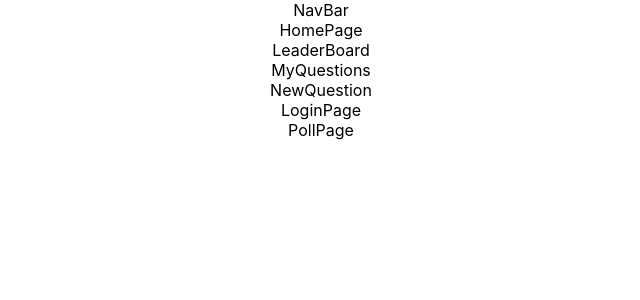
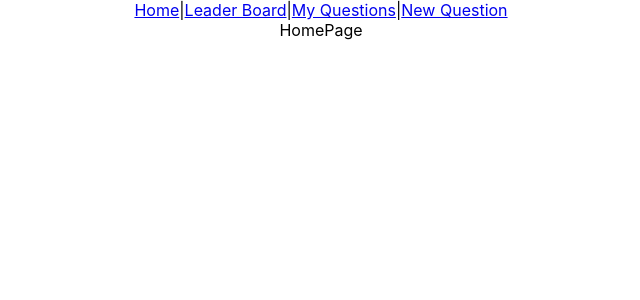
Before and after one commit to sebastianudacity7/would-you-rather, a React (Create React App) app: page / in a window 1280 px wide. Shown: the top 300 px of the page, without its empty margins (319-959 px from the left). Built offline with nearby package versions, Linux system fonts and the light colour scheme.

Commit message:
feat: Add NavBar routes

```diff
--- a/package.json
+++ b/package.json
@@ -8,6 +8,7 @@
     "@testing-library/user-event": "^7.1.2",
     "react": "^16.13.1",
     "react-dom": "^16.13.1",
+    "react-router-dom": "^5.2.0",
     "react-scripts": "3.4.1"
   },
   "scripts": {
--- a/src/App.js
+++ b/src/App.js
@@ -1,5 +1,5 @@
-import React from 'react';
-import './App.css';
+import React from 'react'
+import './App.css'
 
 import NavBar from './components/NavBar'
 import HomePage from './components/HomePage'
@@ -8,19 +8,22 @@ import MyQuestions from './components/MyQuestions'
 import NewQuestion from './components/NewQuestion'
 import LoginPage from './components/LoginPage'
 import PollPage from './components/PollPage'
+import { Route } from 'react-router-dom'
 
 function App() {
   return (
     <div className="App">
       <NavBar/>
-      <HomePage/>
-      <LeaderBoard/>
-      <MyQuestions/>
-      <NewQuestion/>
-      <LoginPage/>
-      <PollPage/>
+
+      <Route exact path="/" component={HomePage} />
+      <Route path="/leaderboard" component={LeaderBoard} />
+      <Route path="/myquestions" component={MyQuestions} />
+      <Route path="/new" component={NewQuestion} />
+      <Route path="/login" component={LoginPage} />
+      <Route path="/poll/:id" component={PollPage} />
+
     </div>
   );
 }
 
-export default App;
+export default App
--- a/src/components/NavBar.js
+++ b/src/components/NavBar.js
@@ -1,9 +1,18 @@
 import React from 'react'
+import { Link } from 'react-router-dom'
 
 
 const NavBar = () => {
 
-    return (<div>NavBar</div>)
+    return (<div>
+        <Link to="/">Home</Link>
+        <span>|</span>
+        <Link to="/leaderboard">Leader Board</Link>
+        <span>|</span>
+        <Link to="/myquestions">My Questions</Link>
+        <span>|</span>
+        <Link to="/new">New Question</Link>
+    </div>)
 }
 
 
--- a/src/index.js
+++ b/src/index.js
@@ -2,11 +2,14 @@ import React from 'react';
 import ReactDOM from 'react-dom';
 import './index.css';
 import App from './App';
+import { BrowserRouter } from 'react-router-dom';
 
 
 ReactDOM.render(
   <React.StrictMode>
-    <App />
+    <BrowserRouter>
+      <App />
+    </BrowserRouter>
   </React.StrictMode>,
   document.getElementById('root')
 );
```
Also changed, not shown: 1 other file (tests, documents, lock files or other folders).
